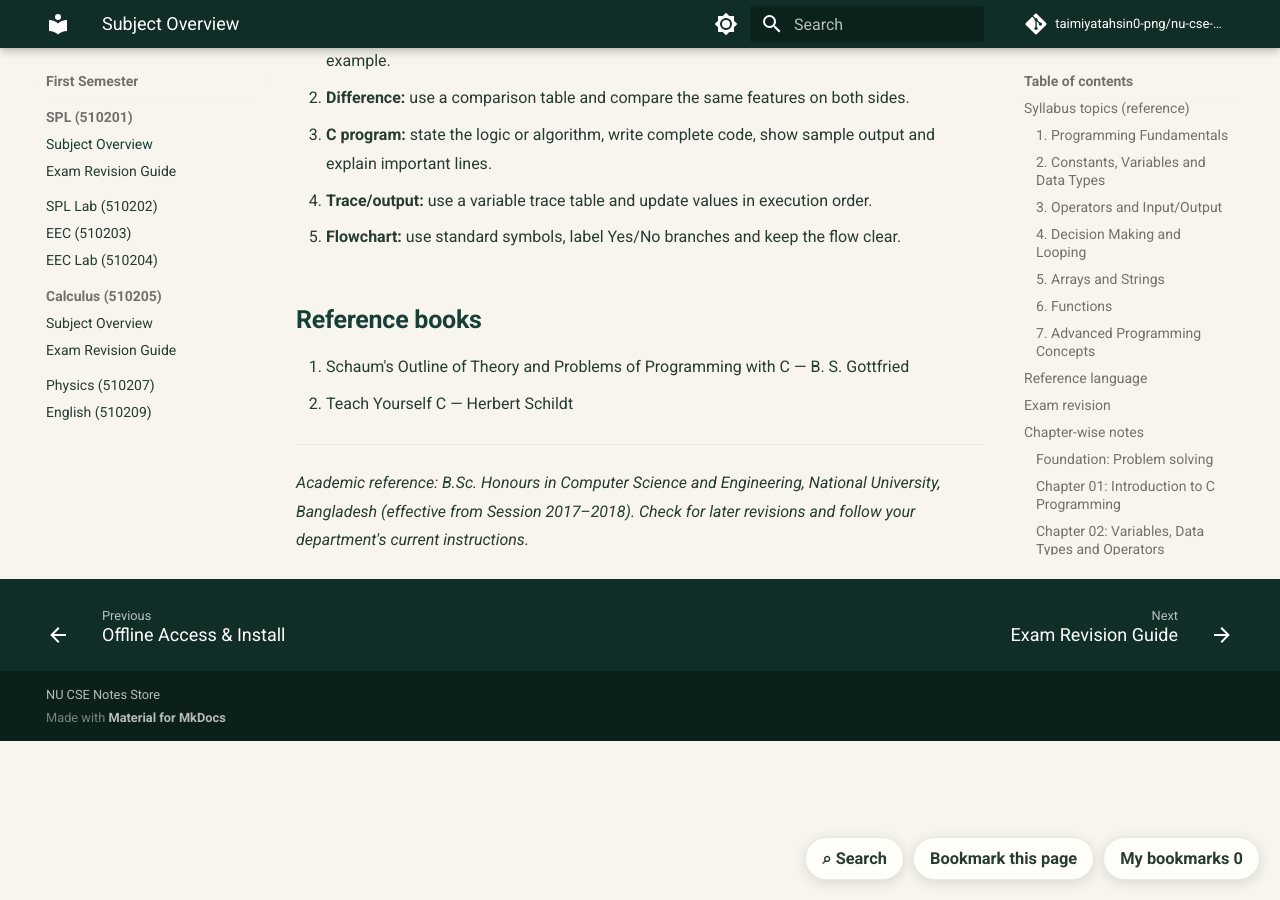
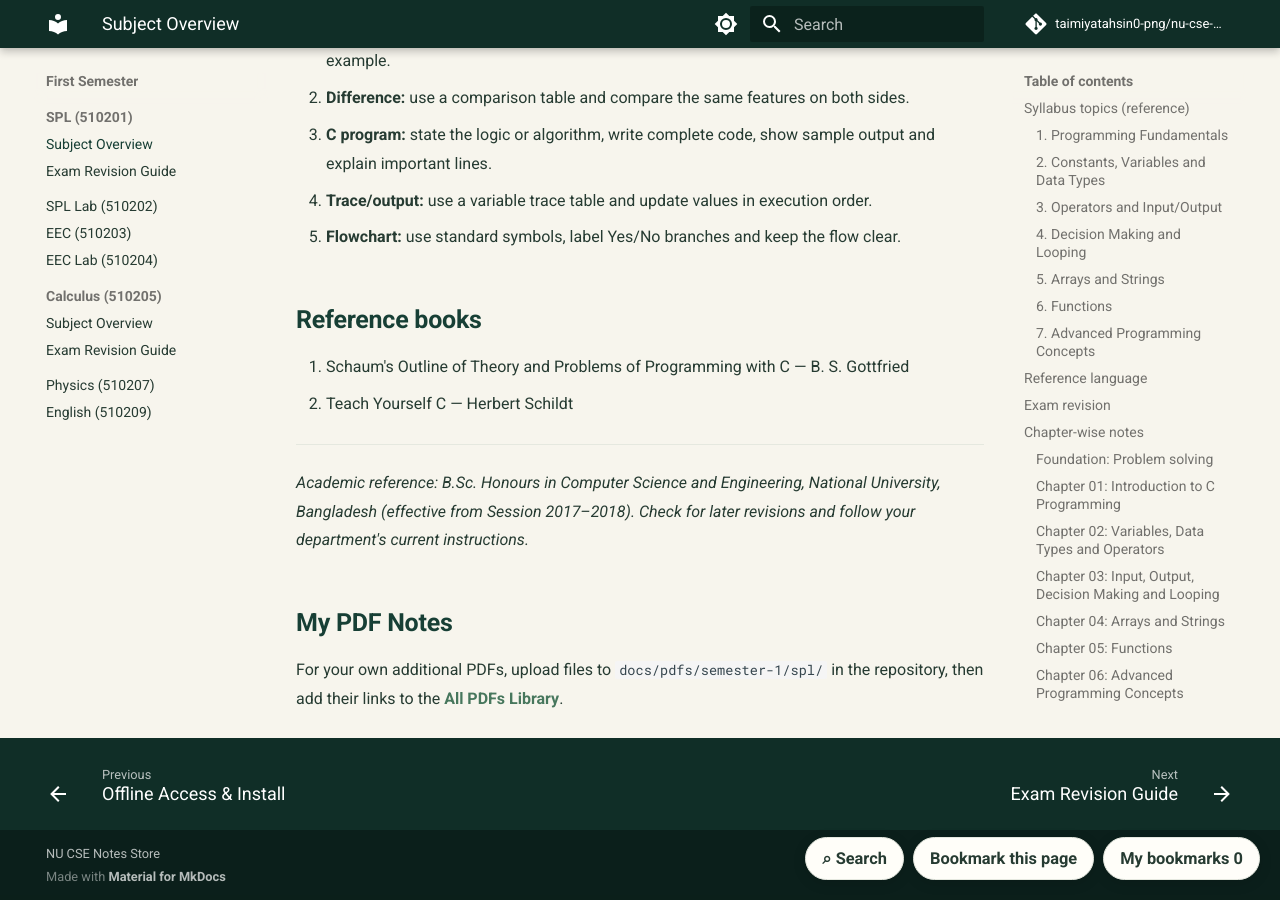
Before and after one commit to taimiyatahsin0-png/nu-cse-notes-store, an MkDocs documentation site: the page built from docs/subjects/spl/index.md, in a window 1280 px wide and 900 px high, scrolled down 3678 px. Built offline with MkDocs 1.6.1 and Material for MkDocs 9.7.7, drawn with Linux system fonts in a browser that asks for light colours; comment, search, counter and statistics services are not loaded; some of the changed text lies outside the part shown.

Commit message:
Add subject PDF library section

```diff
--- a/docs/subjects/spl/index.md
+++ b/docs/subjects/spl/index.md
@@ -66,11 +66,11 @@ C Programming Language.
 
 ### Chapter 01: Introduction to C Programming
 - [📖 Read Chapter 01](chapter-01.md)
-- [📥 Download Chapter 01 PDF](SPL-Chapter-01.pdf)
+- [View PDF](SPL-Chapter-01.pdf){ target=_blank } · [Download PDF](SPL-Chapter-01.pdf){ download="SPL-Chapter-01.pdf" }
 
 ### Chapter 02: Variables, Data Types and Operators
 - [📖 Read Chapter 02](chapter-02.md)
-- [📥 Download Chapter 02 PDF](SPL-Chapter-02.pdf)
+- [View PDF](SPL-Chapter-02.pdf){ target=_blank } · [Download PDF](SPL-Chapter-02.pdf){ download="SPL-Chapter-02.pdf" }
 
 ### Chapter 03: Input, Output, Decision Making and Looping
 - [📖 Read Chapter 03](chapter-03.md)
@@ -112,3 +112,8 @@ C Programming Language.
 ---
 
 *Academic reference: B.Sc. Honours in Computer Science and Engineering, National University, Bangladesh (effective from Session 2017–2018). Check for later revisions and follow your department's current instructions.*
+
+
+## My PDF Notes
+
+For your own additional PDFs, upload files to `docs/pdfs/semester-1/spl/` in the repository, then add their links to the [All PDFs Library](../../tools/pdf-library.md).
```
